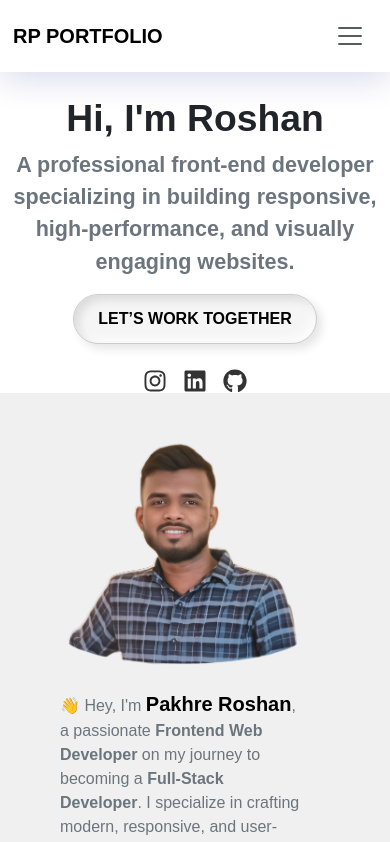
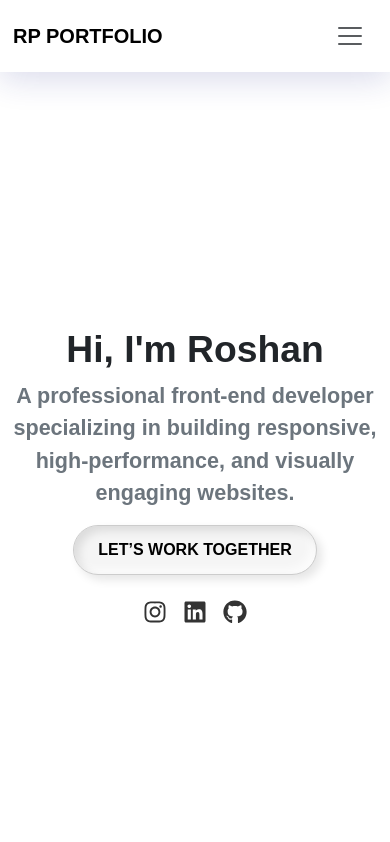
Before and after one commit to roshan773/rp-portfolio, a React (Vite) app: page / in a window 390 px wide. Shown: the top 842 px of the page. Built offline with nearby package versions, Linux system fonts and the light colour scheme; no server answers.

Commit message:
Done minor changes

```diff
--- a/src/Components/Home.css
+++ b/src/Components/Home.css
@@ -7,7 +7,7 @@
 
 .home {
     width: 100%;
-    height: auto;
+    height: 90vh;
     z-index: -1;
     display: flex;
     justify-content: center;
--- a/src/Components/Home.jsx
+++ b/src/Components/Home.jsx
@@ -33,7 +33,7 @@ const Home = () => {
         </div>
 
         {/* Right Section - Image */}
-        <div className="col-lg-6 text-center mt-5 mt-lg-0 d-none d-sm-none d-md-none d-lg-block img-container">
+        <div className="col-lg-6 text-center mt-5 mt-lg-0 d-none d-sm-none d-md-block d-lg-block img-container">
           <img
             src="/portrait.png"
             alt="Pakhre Roshan Portrait"
```
